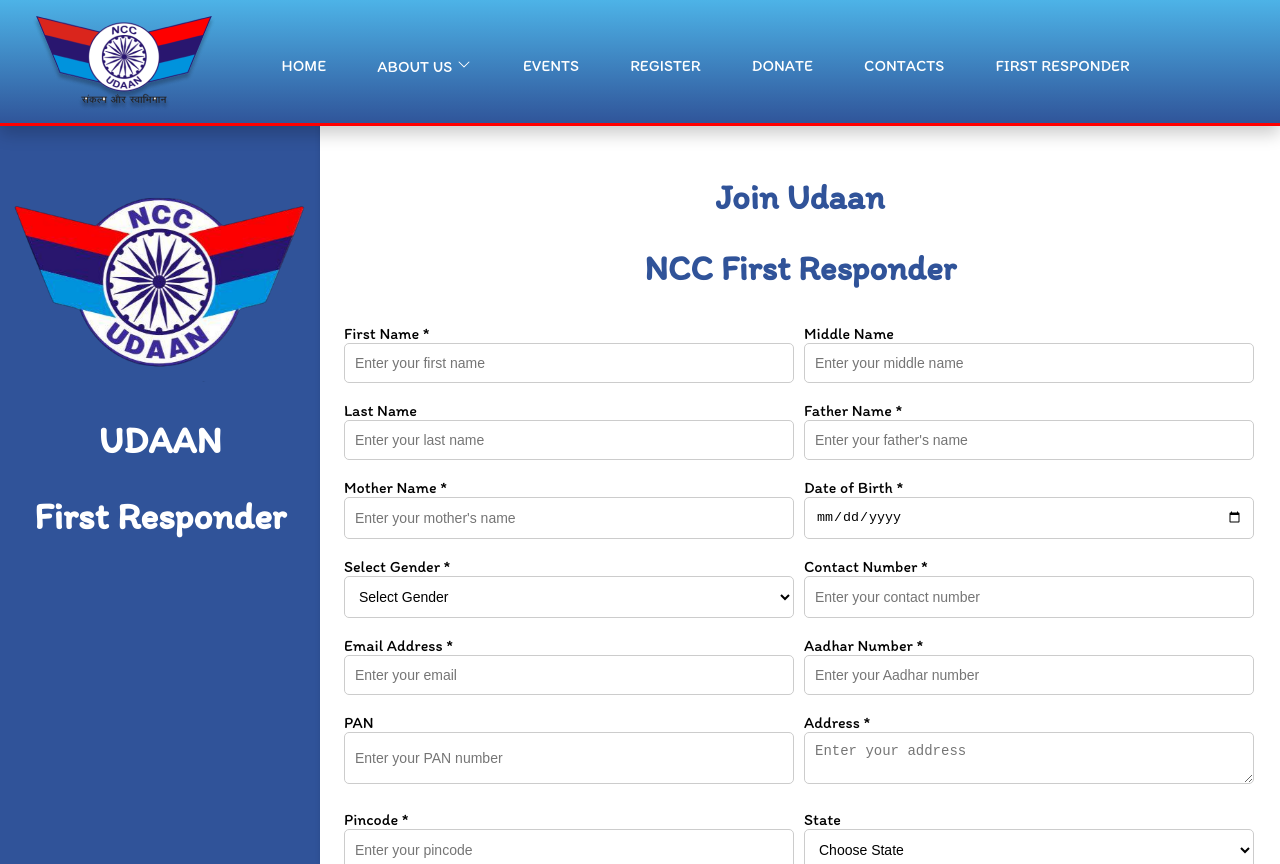
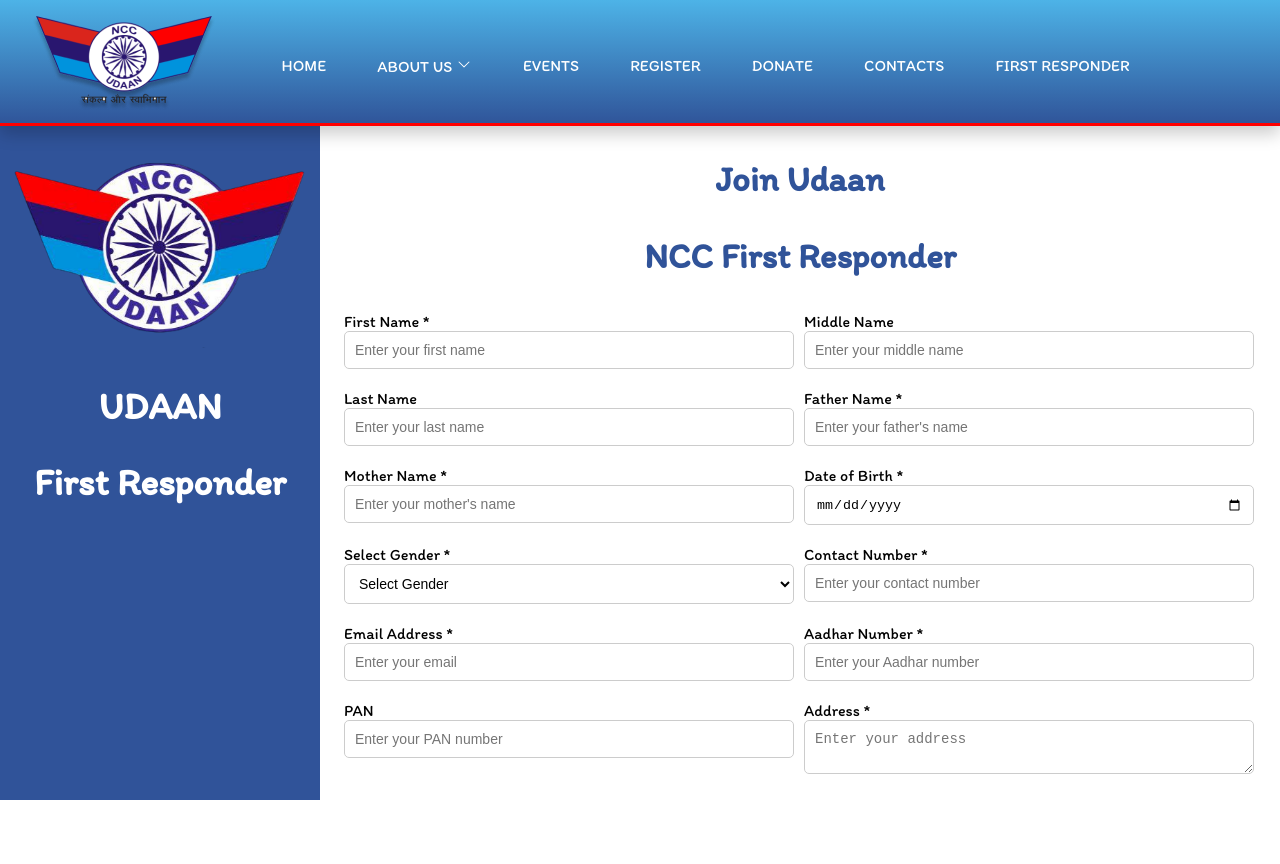
Before and after one commit to WebOps-and-Blockchain-Club/udaan-client-2023, a Next.js app: page /registration in a window 1280 px wide. After the commit the page ends 800 px from the top, so only its background shows below. Built offline with nearby package versions, Linux system fonts and the light colour scheme.

Commit message:
updated registration.module.css

```diff
--- a/src/styles/registration.module.css
+++ b/src/styles/registration.module.css
@@ -1,78 +1,71 @@
-.container{
+.container {
   display: flex;
   flex-direction: column;
   flex-direction: row;
-  justify-content: center;
-  align-items: center;
-  height: 100vh;
-  margin-top: 5%;
 }
 
 /* styling Logo */
-.Logo_Container{
+.Logo_Container {
+  position: fixed;
+  left: 0;
+  top: 0;
   padding: 1%;
   width: 25vw;
   height: 100%;
-  margin-left: 0%;
-  margin-right: auto;
-  margin-bottom: auto;
   background-color: #305399;
 }
 
-.Logo{
+.Logo {
   width: 100%;
-  margin-top: 35%;
+  margin-top: 45%;
   height: auto;
 }
 
-.Logo_title{
-  width: 100%;
+.Logo_title {
   text-align: center;
-  color: #fff;
+  color: #ffffff;
   font-size: 25px;
 }
 
 
 /* styling Registration part */
-.registration_section{
+.registration_section {
+  position: fixed;
+  right: 0;
+  top: 0;
   width: 75vw;
   height: 100%;
-  margin-right: 0;
-  margin-left: auto;
   padding: 20px;
-  background-color: #fff;
-  box-shadow: 0 0 5px rgba(0, 0, 0, 0.1);
-  flex-grow: 1;
   overflow-y: auto;
 }
 
 .registration_title,
-.registration_title1{
-  margin-top: 0%;
+.registration_title1 {
   font-size: 35px;
   text-align: center;
   color: #305399;
 }
 
-.registration_title1{
-  margin-top: 10%;
+.registration_title1 {
+  margin-top: 15%;
 }
 
-.row_of_two_Input{
+.row_of_two_Input {
   display: flex;
+  justify-content: center;
+  flex-wrap: wrap;
   margin-bottom: 10px;
 }
 
-.Input_box{
-  flex: 1;
+.Input_box {
+  flex: 2;
   margin-right: 10px;
 }
 
 .input,
 .selectInput,
-.textarea{
+.textarea {
   width: 100%;
-  height: 60%;
   padding: 10px;
   border: 1px solid #ccc;
   background-color: white;
@@ -85,7 +78,7 @@
   box-shadow: 0 0 0.1 0.1 black;
 }
 
-.textarea{
+.textarea {
   resize: vertical;
 }
 
@@ -106,9 +99,15 @@
 
 .Registration_btn:hover {
   background-color: #28407f;
+  transform: scale(1.1);
+  box-shadow: 0 2px 4px rgba(0, 0, 0, 0.2);
 }
 
-.input_title{
+.Registration_btn:active {
+  background-color: #4473a0;
+}
+
+.input_title {
   color: #000;
   margin-left: 4px;
 }
```
